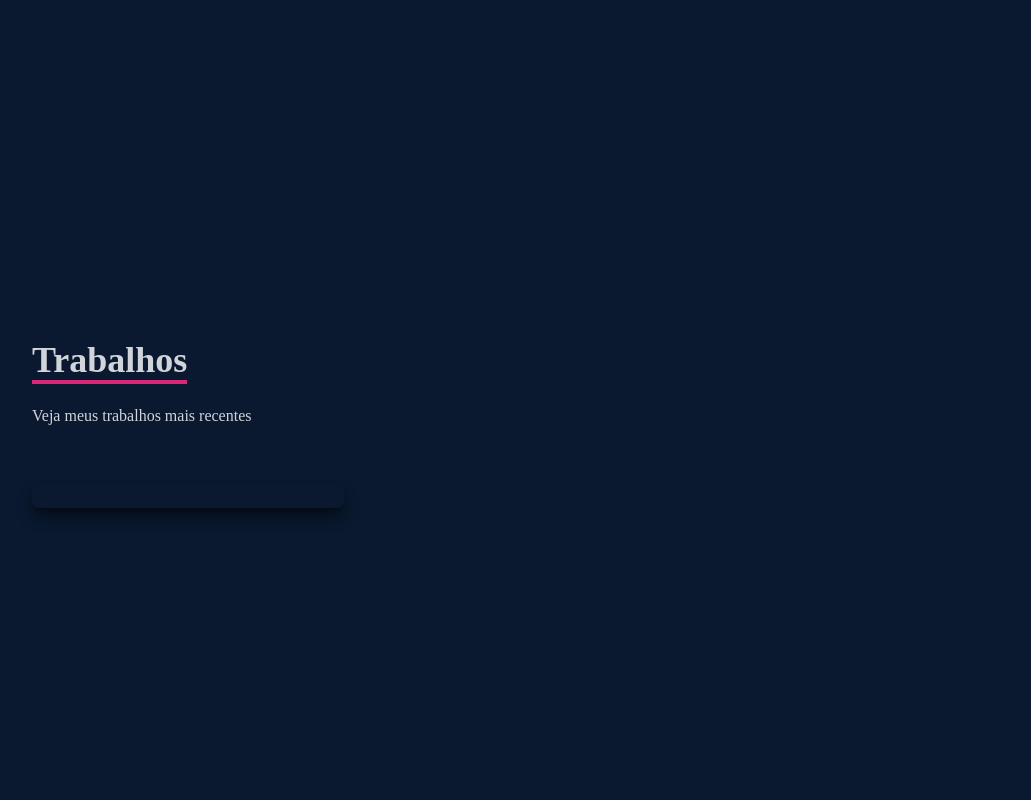
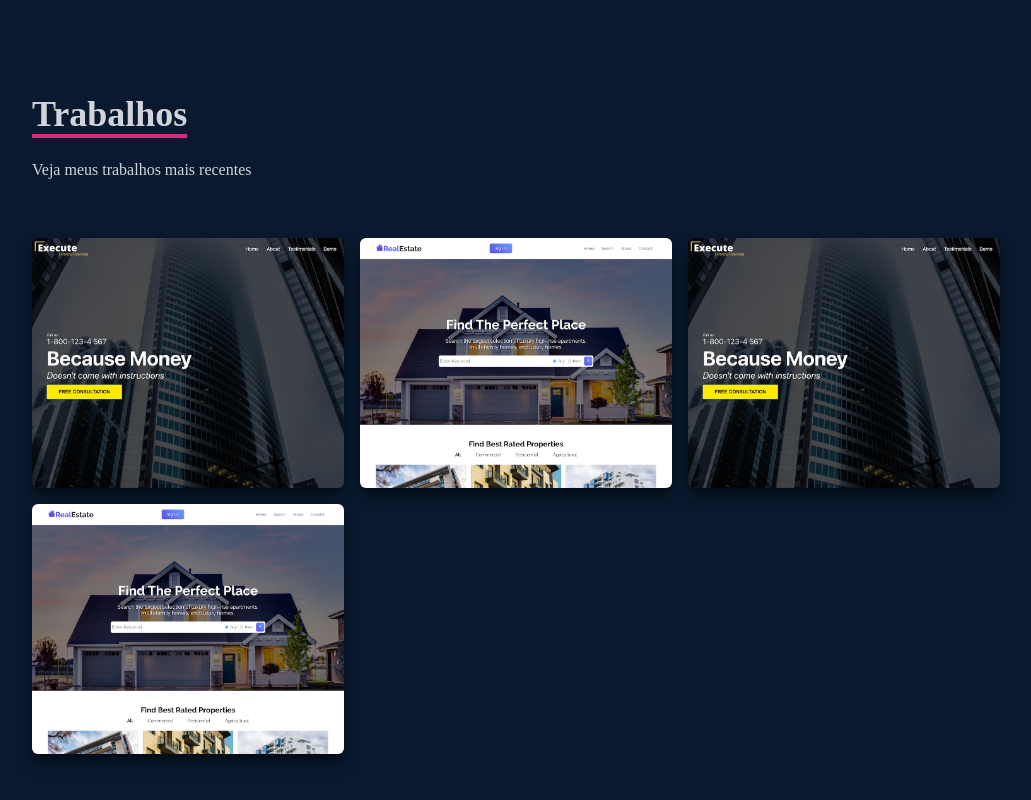
Before and after one commit to enrick-dev/portfolio-react-app, a React (Create React App) app: page / in a window 1280 px wide. Shown: the part 2376-3176 px from the top of the page, without its empty margins (124-1155 px from the left). Built offline with nearby package versions, Linux system fonts and the light colour scheme; the HTML template or start-up script is replaced by a standard one.

Commit message:
Work complete

```diff
--- a/src/components/Skills.jsx
+++ b/src/components/Skills.jsx
@@ -1,8 +1,8 @@
-import React from 'react'
 import HTML from '../assets/html.png'
 import CSS from '../assets//css.png'
 import Javascript from '../assets/javascript.png'
 import ReactImg from '../assets/react.png'
+import React from 'react'
 
 const Skills = () => {
   return (
--- a/src/components/Work.jsx
+++ b/src/components/Work.jsx
@@ -1,3 +1,5 @@
+import WorkImg1 from '../assets/workImg1.jpeg'
+import WorkImg2 from '../assets/workImg2.jpg'
 import React from 'react'
 
 const Work = () => {
@@ -10,18 +12,78 @@
                 <p className='py-6'>Veja meus trabalhos mais recentes</p>
             </div>
 
+
             <div className='grid sm:grid-cols-2 md:grid-cols-3 gap-4'>
-                <div className='shadow-lg shadow-[#040c16] group container rounded-md flex justify-center items-center mx-auto content-div'>
-                    <div>
-                        <span>
 
+                {/* Grid */}
+                <div style={{backgroundImage: `url(${WorkImg1})`}}
+                className='shadow-lg shadow-[#040c16] group container rounded-md flex justify-center items-center mx-auto content-div'>
+
+                    {/* Efeito de Hover */}
+                    <div className='opacity-0 group-hover:opacity-100'>
+                        <span className='text-2xl font-bold text-white tracking-wider'>
+                        React JS Aplication
                         </span>
-                        <div>
+                        <div className='pt-8 text-center'>
                             <a href="/">
-                                <button></button>
+                                <button className='text-center rounded-lg px-4 py-3 m-2 bg-white text-gray-700 font-bold text-lg'>Site</button>
                             </a>
                             <a href="/">
-                                <button></button>
+                                <button className='text-center rounded-lg px-4 py-3 m-2 bg-white text-gray-700 font-bold text-lg'>Code</button>
+                            </a>
+                        </div>
+                    </div>
+                </div>
+                <div style={{backgroundImage: `url(${WorkImg2})`}}
+                className='shadow-lg shadow-[#040c16] group container rounded-md flex justify-center items-center mx-auto content-div'>
+
+                    {/* Efeito de Hover */}
+                    <div className='opacity-0 group-hover:opacity-100'>
+                        <span className='text-2xl font-bold text-white tracking-wider'>
+                        React JS Aplication
+                        </span>
+                        <div className='pt-8 text-center'>
+                            <a href="/">
+                                <button className='text-center rounded-lg px-4 py-3 m-2 bg-white text-gray-700 font-bold text-lg'>Site</button>
+                            </a>
+                            <a href="/">
+                                <button className='text-center rounded-lg px-4 py-3 m-2 bg-white text-gray-700 font-bold text-lg'>Code</button>
+                            </a>
+                        </div>
+                    </div>
+                </div>
+                <div style={{backgroundImage: `url(${WorkImg1})`}}
+                className='shadow-lg shadow-[#040c16] group container rounded-md flex justify-center items-center mx-auto content-div'>
+
+                    {/* Efeito de Hover */}
+                    <div className='opacity-0 group-hover:opacity-100'>
+                        <span className='text-2xl font-bold text-white tracking-wider'>
+                        React JS Aplication
+                        </span>
+                        <div className='pt-8 text-center'>
+                            <a href="/">
+                                <button className='text-center rounded-lg px-4 py-3 m-2 bg-white text-gray-700 font-bold text-lg'>Site</button>
+                            </a>
+                            <a href="/">
+                                <button className='text-center rounded-lg px-4 py-3 m-2 bg-white text-gray-700 font-bold text-lg'>Code</button>
+                            </a>
+                        </div>
+                    </div>
+                </div>
+                <div style={{backgroundImage: `url(${WorkImg2})`}}
+                className='shadow-lg shadow-[#040c16] group container rounded-md flex justify-center items-center mx-auto content-div'>
+
+                    {/* Efeito de Hover */}
+                    <div className='opacity-0 group-hover:opacity-100'>
+                        <span className='text-2xl font-bold text-white tracking-wider'>
+                        React JS Aplication
+                        </span>
+                        <div className='pt-8 text-center'>
+                            <a href="/">
+                                <button className='text-center rounded-lg px-4 py-3 m-2 bg-white text-gray-700 font-bold text-lg'>Site</button>
+                            </a>
+                            <a href="/">
+                                <button className='text-center rounded-lg px-4 py-3 m-2 bg-white text-gray-700 font-bold text-lg'>Code</button>
                             </a>
                         </div>
                     </div>
--- a/src/index.css
+++ b/src/index.css
@@ -12,3 +12,17 @@
         @apply cursor-pointer;
     }
 }
+
+.content-div {
+    background-repeat: no-repeat;
+    background-size: cover;
+    background-position: center;
+    height: 250px;
+}
+.content-div:hover {
+    background-image: linear-gradient(
+        to right,
+        rgba(126, 82, 184, 0.8),
+        hsla(331, 48%, 42%, 0.8)
+    )!important;
+}
```
Also changed, not shown: src/assets/workImg1.jpeg (renamed from src/assets/workImg.jpeg), src/assets/workImg2.jpg (renamed from src/assets/realestate.jpg).
